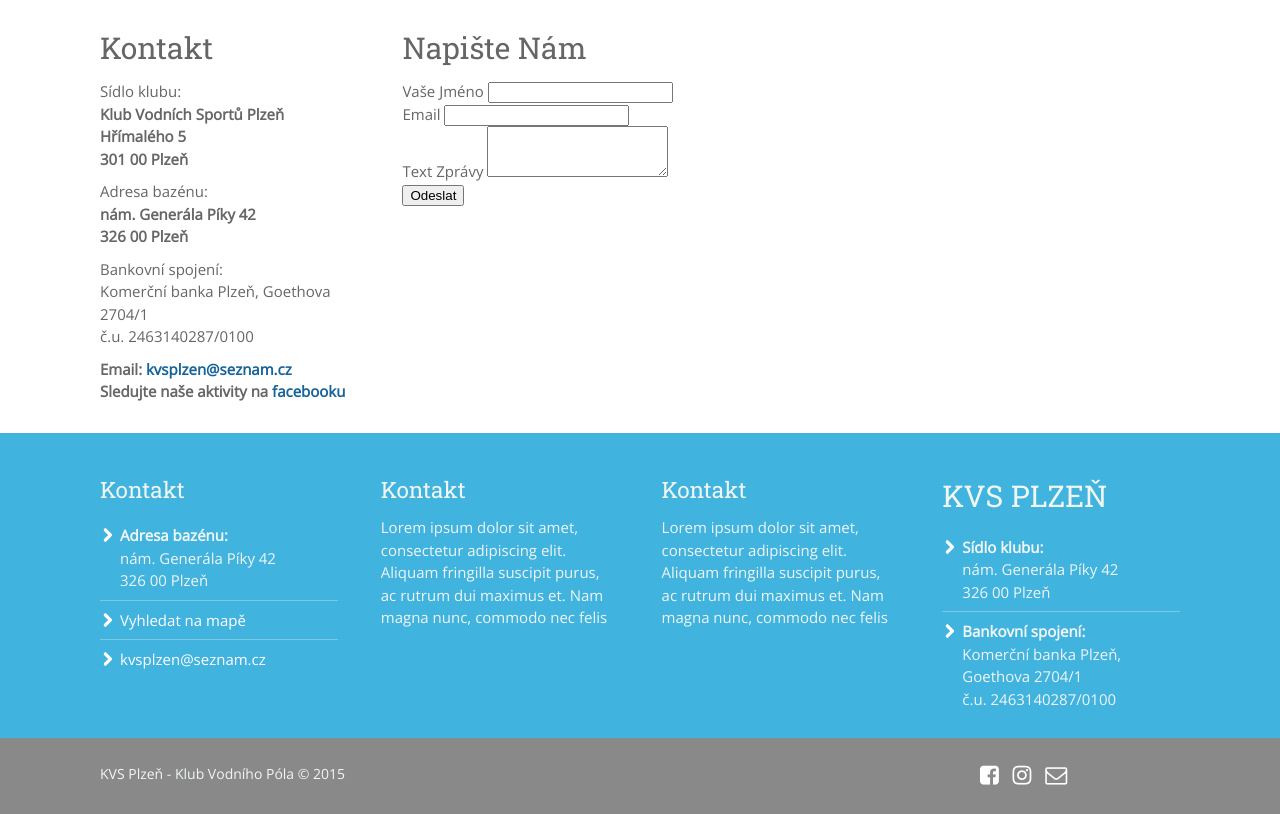
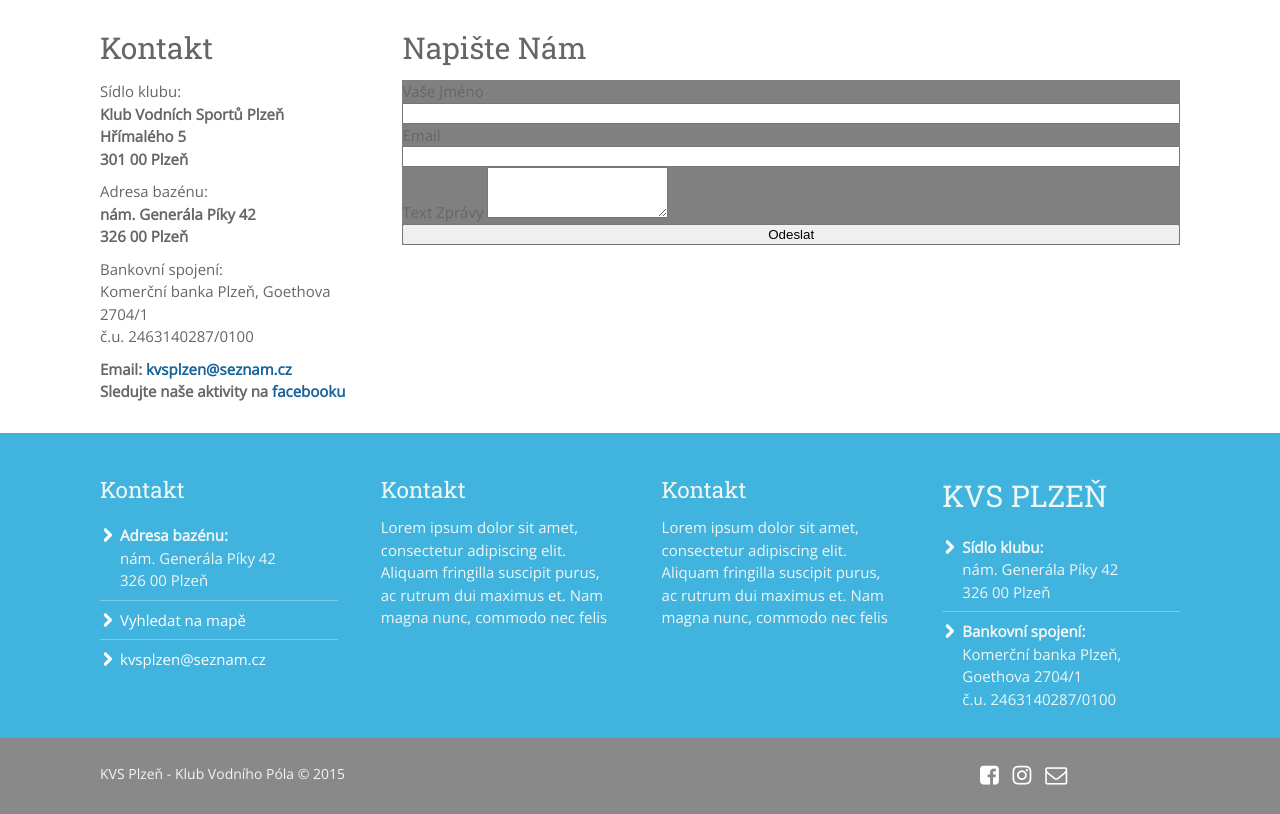
Before and after one commit to SteveVil/KVS-web, a Jekyll site: the page built from Kontakt/index.html, in a window 1280 px wide. Shown: the part 545-1359 px from the top of the page. Built offline with Jekyll 4.4.1, drawn with Linux system fonts in a browser that asks for light colours; nearby versions of some CDN libraries.

Commit message:
Update _kontakt.sass

```diff
--- a/_sass/_kontakt.sass
+++ b/_sass/_kontakt.sass
@@ -6,3 +6,11 @@
 .map
 	width: 72%
 	float: right
+
+form
+	width: 100%
+	background-color: grey
+
+input
+	display: block
+	width: 100%
```
